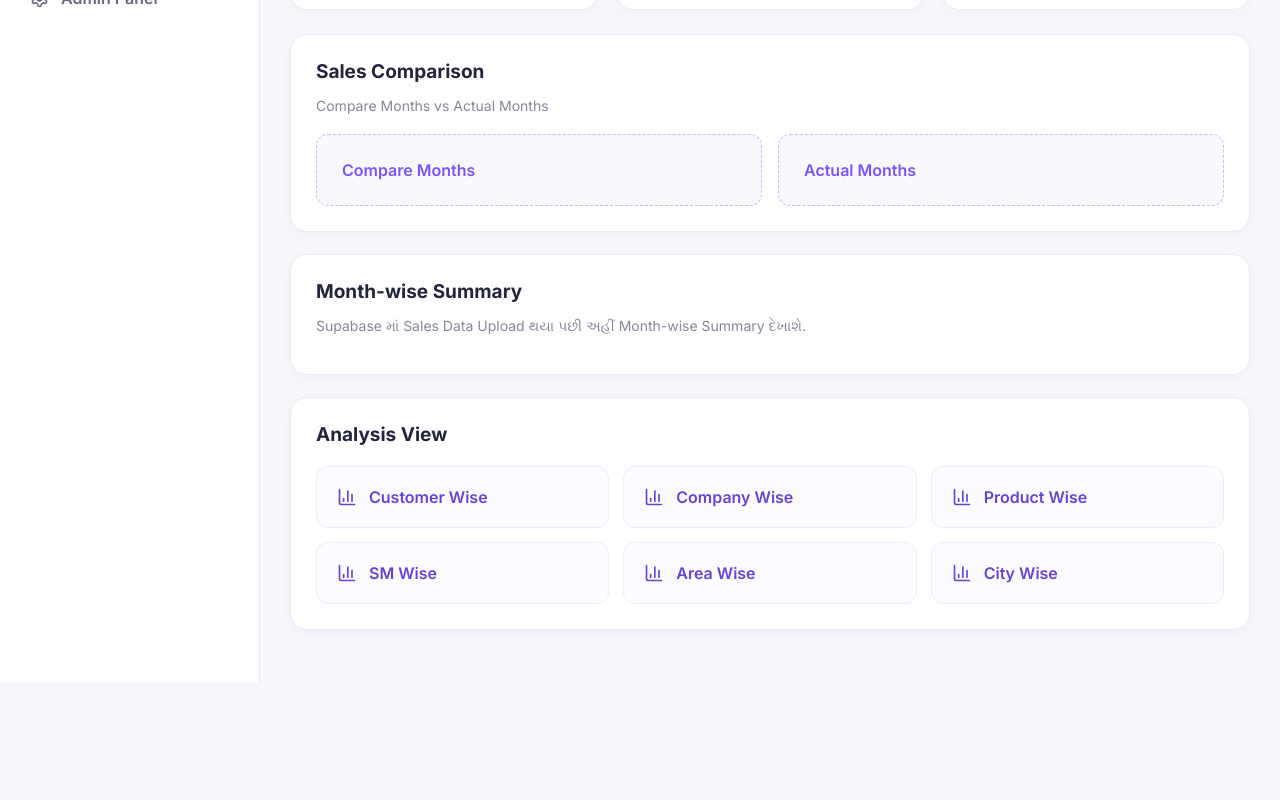
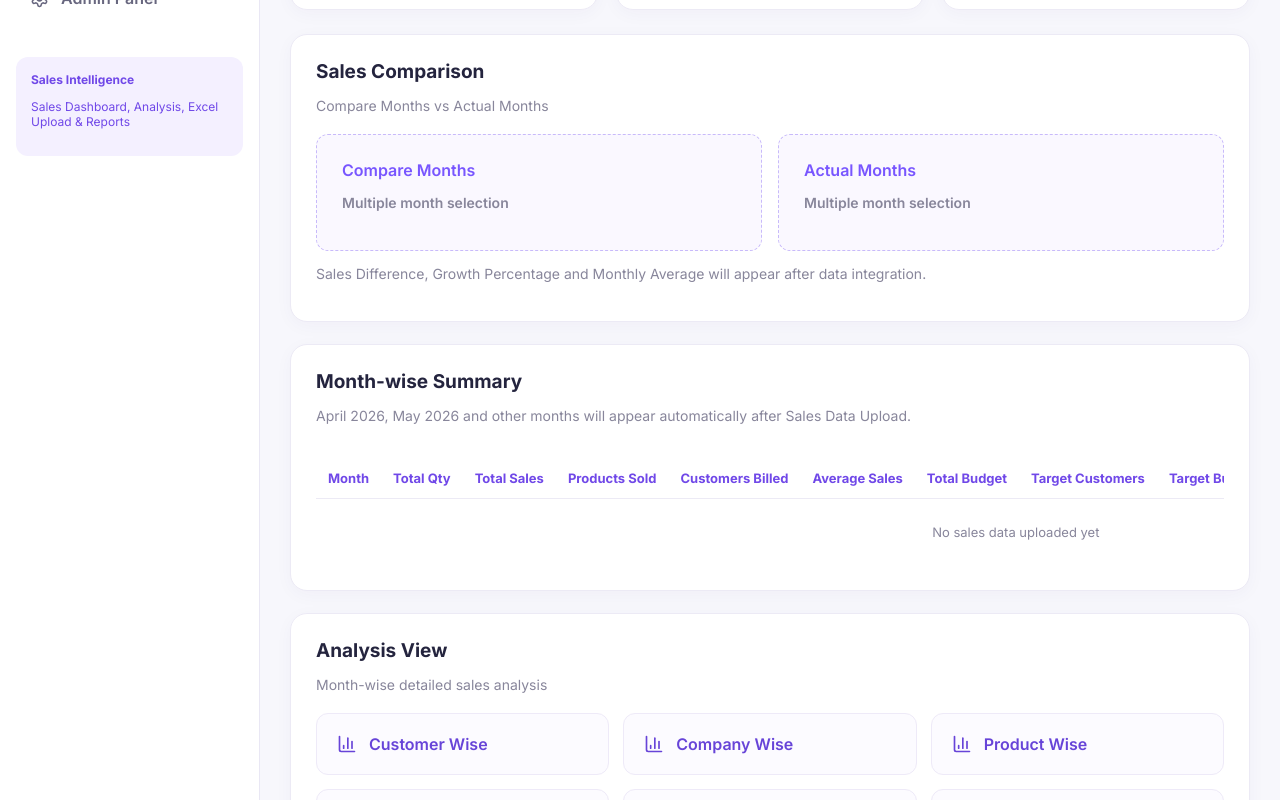
Before and after one commit to rajapplicatoin/rjsolution, a React (Vite) app: page / in a window 1280 px wide. Shown: the part 300-1100 px from the top of the page. Before the commit the page ends 982 px from the top, so only its background shows below. Built offline with nearby package versions, Linux system fonts and the light colour scheme.

Commit message:
upload file

```diff
--- a/src/App.tsx
+++ b/src/App.tsx
@@ -5,27 +5,59 @@ import {
   BarChart3,
   Upload,
   Settings,
-  Menu,
   Package,
   Users,
-  IndianRupee
+  IndianRupee,
+  Download,
+  FileSpreadsheet,
+  Database,
+  CheckCircle2
 } from "lucide-react";
+import { downloadSalesTemplate } from "./salesTemplate";
+
+type Page = "dashboard" | "analysis" | "upload" | "admin";
+
+const menus = [
+  {
+    id: "dashboard" as Page,
+    name: "Sales Dashboard",
+    icon: LayoutDashboard
+  },
+  {
+    id: "analysis" as Page,
+    name: "Sales Analysis",
+    icon: BarChart3
+  },
+  {
+    id: "upload" as Page,
+    name: "Data Upload",
+    icon: Upload
+  },
+  {
+    id: "admin" as Page,
+    name: "Admin Panel",
+    icon: Settings
+  }
+];
+
+const analysisTypes = [
+  "Customer Wise",
+  "Company Wise",
+  "Product Wise",
+  "SM Wise",
+  "Area Wise",
+  "City Wise"
+];
 
 export default function App() {
-  const [page, setPage] = useState("dashboard");
-
-  const menus = [
-    { id: "dashboard", name: "Sales Dashboard", icon: LayoutDashboard },
-    { id: "analysis", name: "Sales Analysis", icon: BarChart3 },
-    { id: "upload", name: "Data Upload", icon: Upload },
-    { id: "admin", name: "Admin Panel", icon: Settings }
-  ];
+  const [page, setPage] = useState<Page>("dashboard");
 
   return (
     <div className="app">
       <aside className="sidebar">
         <div className="brand">
           <div className="brand-logo">R</div>
+
           <div>
             <h2>Sales Intelligence</h2>
             <small>Raj Solution</small>
@@ -35,10 +67,16 @@ export default function App() {
         <nav>
           {menus.map((item) => {
             const Icon = item.icon;
+
             return (
               <button
+                type="button"
                 key={item.id}
-                className={page === item.id ? "nav active" : "nav"}
+                className={
+                  page === item.id
+                    ? "nav active"
+                    : "nav"
+                }
                 onClick={() => setPage(item.id)}
               >
                 <Icon size={19} />
@@ -47,69 +85,363 @@ export default function App() {
             );
           })}
         </nav>
+
+        <div
+          style={{
+            marginTop: 35,
+            padding: 15,
+            borderRadius: 12,
+            background: "#f4f0ff",
+            color: "#7048e8",
+            fontSize: 12
+          }}
+        >
+          <strong>Sales Intelligence</strong>
+          <p>
+            Sales Dashboard, Analysis,
+            Excel Upload & Reports
+          </p>
+        </div>
       </aside>
 
       <main className="main">
         <header className="header">
           <div>
             <h1>Sales Intelligence</h1>
-            <p>Company Sales Performance Dashboard</p>
+            <p>
+              Company Sales Performance Dashboard
+            </p>
           </div>
-          <span className="admin-badge">Admin</span>
+
+          <span className="admin-badge">
+            Admin Preview
+          </span>
         </header>
 
-        {page === "dashboard" ? (
+        {page === "dashboard" && (
+          <Dashboard />
+        )}
+
+        {page === "analysis" && (
+          <Analysis />
+        )}
+
+        {page === "upload" && (
+          <UploadPage />
+        )}
+
+        {page === "admin" && (
+          <AdminPage />
+        )}
+      </main>
+    </div>
+  );
+}
+
+function Dashboard() {
+  return (
     <>
       <div className="kpi-grid">
-              <Kpi title="Total Sales" value="—" icon={<IndianRupee />} />
-              <Kpi title="Products Sold" value="—" icon={<Package />} />
-              <Kpi title="Customers Billed" value="—" icon={<Users />} />
+        <Kpi
+          title="Total Sales"
+          value="—"
+          icon={<IndianRupee />}
+        />
+
+        <Kpi
+          title="Products Sold"
+          value="—"
+          icon={<Package />}
+        />
+
+        <Kpi
+          title="Customers Billed"
+          value="—"
+          icon={<Users />}
+        />
       </div>
 
       <section className="panel">
         <h2>Sales Comparison</h2>
-              <p>Compare Months vs Actual Months</p>
+
+        <p>
+          Compare Months vs Actual Months
+        </p>
+
         <div className="comparison-grid">
-                <div className="placeholder">Compare Months</div>
-                <div className="placeholder">Actual Months</div>
+          <div className="placeholder">
+            Compare Months
+            <p>Multiple month selection</p>
+          </div>
+
+          <div className="placeholder">
+            Actual Months
+            <p>Multiple month selection</p>
+          </div>
+        </div>
+
+        <p>
+          Sales Difference, Growth Percentage
+          and Monthly Average will appear
+          after data integration.
+        </p>
+      </section>
+
+      <section className="panel">
+        <h2>Month-wise Summary</h2>
+
+        <p>
+          April 2026, May 2026 and other months
+          will appear automatically after
+          Sales Data Upload.
+        </p>
+
+        <div style={{ overflowX: "auto" }}>
+          <table
+            style={{
+              width: "100%",
+              borderCollapse: "collapse",
+              marginTop: 20,
+              textAlign: "left",
+              fontSize: 13
+            }}
+          >
+            <thead>
+              <tr>
+                {[
+                  "Month",
+                  "Total Qty",
+                  "Total Sales",
+                  "Products Sold",
+                  "Customers Billed",
+                  "Average Sales",
+                  "Total Budget",
+                  "Target Customers",
+                  "Target Budget",
+                  "Zero Sales Customers",
+                  "Zero Sales Budget",
+                  "Payment Received"
+                ].map((column) => (
+                  <th
+                    key={column}
+                    style={{
+                      padding: 12,
+                      whiteSpace: "nowrap",
+                      borderBottom:
+                        "1px solid #eceaf5",
+                      color: "#7048e8"
+                    }}
+                  >
+                    {column}
+                  </th>
+                ))}
+              </tr>
+            </thead>
+
+            <tbody>
+              <tr>
+                <td
+                  colSpan={12}
+                  style={{
+                    padding: 25,
+                    textAlign: "center",
+                    color: "#88869b"
+                  }}
+                >
+                  No sales data uploaded yet
+                </td>
+              </tr>
+            </tbody>
+          </table>
         </div>
       </section>
 
       <section className="panel">
-              <h2>Month-wise Summary</h2>
-              <p>
-                Supabase માં Sales Data Upload થયા પછી
-                અહીં Month-wise Summary દેખાશે.
-              </p>
-            </section>
+        <h2>Analysis View</h2>
+        <p>Month-wise detailed sales analysis</p>
 
-            <section className="panel">
-              <h2>Analysis View</h2>
         <div className="analysis-grid">
-                {[
-                  "Customer Wise",
-                  "Company Wise",
-                  "Product Wise",
-                  "SM Wise",
-                  "Area Wise",
-                  "City Wise"
-                ].map((name) => (
-                  <div className="analysis-item" key={name}>
+          {analysisTypes.map((name) => (
+            <div
+              className="analysis-item"
+              key={name}
+            >
               <BarChart3 size={20} />
               <span>{name}</span>
             </div>
           ))}
         </div>
       </section>
+
+      <section className="panel">
+        <h2>Visual Analysis</h2>
+
+        <p>
+          Sales Trends, Target vs Actual
+          and Comparison Graphs will
+          appear here.
+        </p>
+
+        <div className="placeholder">
+          Chart Area
+        </div>
+      </section>
     </>
-        ) : (
+  );
+}
+
+function Analysis() {
+  return (
     <section className="panel">
-            <h2>{menus.find((m) => m.id === page)?.name}</h2>
-            <p>આ Module આગળના Step માં બનાવવામાં આવશે.</p>
+      <h2>Sales Analysis</h2>
+
+      <p>
+        Select an analysis category
+        to view month-wise sales reports.
+      </p>
+
+      <div className="analysis-grid">
+        {analysisTypes.map((name) => (
+          <div
+            key={name}
+            className="analysis-item"
+          >
+            <BarChart3 size={20} />
+            <span>{name}</span>
+          </div>
+        ))}
+      </div>
+
+      <p>
+        Detailed reports will be activated
+        after Supabase data integration.
+      </p>
     </section>
-        )}
-      </main>
+  );
+}
+
+function UploadPage() {
+  return (
+    <>
+      <section className="panel">
+        <h2>Sales Data Upload</h2>
+
+        <p>
+          Download the standard Sales Excel
+          Template to ensure all columns
+          have the correct names and format.
+        </p>
+
+        <div
+          style={{
+            display: "flex",
+            alignItems: "center",
+            gap: 15,
+            flexWrap: "wrap",
+            marginTop: 25
+          }}
+        >
+          <FileSpreadsheet
+            size={38}
+            color="#7048e8"
+          />
+
+          <div>
+            <strong>
+              Sales Upload Template
+            </strong>
+
+            <p>
+              Includes Qty, Amt and List Value
+            </p>
           </div>
+
+          <button
+            type="button"
+            onClick={downloadSalesTemplate}
+            style={{
+              background: "#7048e8",
+              color: "#ffffff",
+              border: "none",
+              borderRadius: 10,
+              padding: "13px 20px",
+              fontWeight: 700
+            }}
+          >
+            <Download
+              size={17}
+              style={{
+                verticalAlign: "middle",
+                marginRight: 8
+              }}
+            />
+            Download Sample Excel
+          </button>
+        </div>
+      </section>
+
+      <section className="panel">
+        <h2>Upload Sales Excel</h2>
+
+        <p>
+          Excel Upload, Column Validation,
+          Duplicate Prevention and Supabase
+          Storage will be connected next.
+        </p>
+
+        <div className="placeholder">
+          <Upload size={25} />
+          <p>
+            Excel Upload Coming Next
+          </p>
+        </div>
+      </section>
+
+      <section className="panel">
+        <h2>Data Storage</h2>
+
+        <p>
+          Sales records will be stored
+          securely in Supabase.
+        </p>
+
+        <div className="analysis-grid">
+          <div className="analysis-item">
+            <Database size={20} />
+            <span>Supabase Database</span>
+          </div>
+
+          <div className="analysis-item">
+            <FileSpreadsheet size={20} />
+            <span>Original Excel Data</span>
+          </div>
+
+          <div className="analysis-item">
+            <CheckCircle2 size={20} />
+            <span>List Value Column</span>
+          </div>
+        </div>
+      </section>
+    </>
+  );
+}
+
+function AdminPage() {
+  return (
+    <section className="panel">
+      <h2>Admin Panel</h2>
+
+      <p>
+        User Login, Permissions,
+        Customer Access, SM Access,
+        Company Access and Upload History
+        will be managed here.
+      </p>
+
+      <div className="placeholder">
+        Admin Settings Coming Next
+      </div>
+    </section>
   );
 }
 
@@ -124,7 +456,10 @@ function Kpi({
 }) {
   return (
     <div className="kpi-card">
-      <div className="kpi-icon">{icon}</div>
+      <div className="kpi-icon">
+        {icon}
+      </div>
+
       <p>{title}</p>
       <h2>{value}</h2>
     </div>
```
Lines whose indentation alone changed are shown as unchanged.
